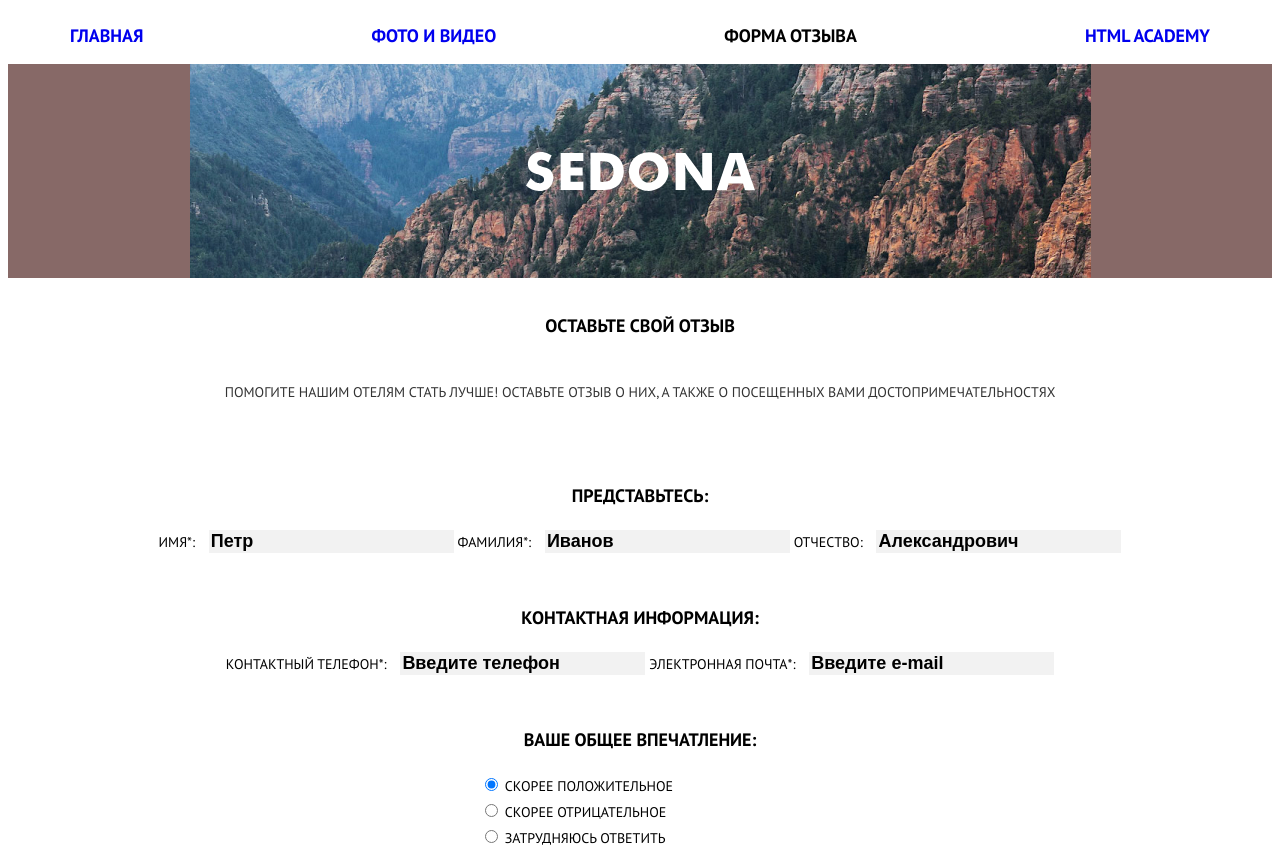
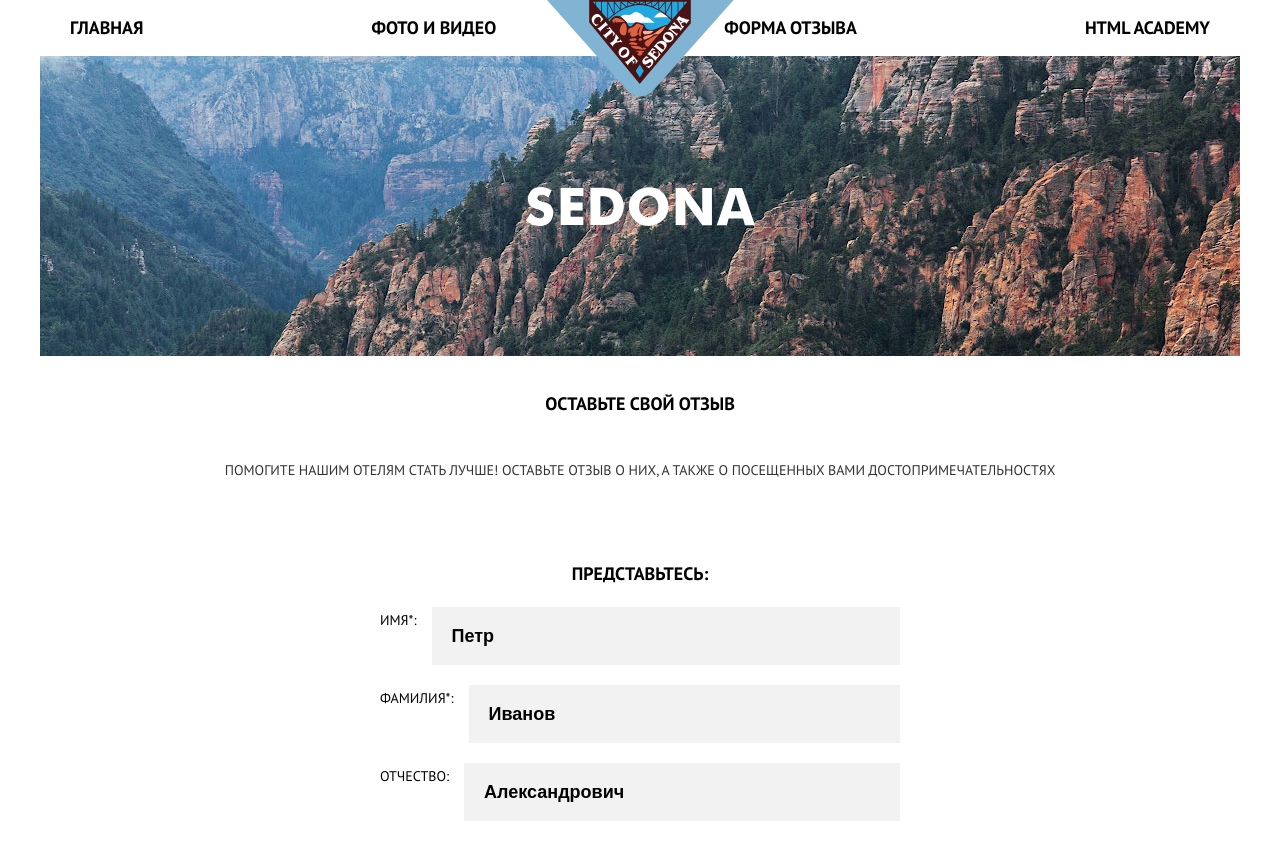
Before and after one commit to RSKOne/1496883-sedona-22, a website: page source/form.html in a window 1280 px wide. Shown: the top 854 px of the page. Drawn offline with nearby package versions, Linux system fonts and the light colour scheme; files that its build step writes are made by us from their sources; files whose address does not match are found by name.

Commit message:
adding proper look of first 2 form fieldsets

```diff
--- a/source/form.html
+++ b/source/form.html
@@ -6,11 +6,13 @@
     <title>HTML Academy: Седона</title>
     <link rel="stylesheet" href="css/style.css">
   </head>
-  <body class="page-body">
+  <body class="page__body">
     <header class="header">
       <div class="header__logo">
         <a class="header__logo-link" href="index.html">
           <img class="header__logo-mobile" src="img/logotype-mobile.svg.svg" alt="Логотип city of Sedona">
+          <img class="header__logo-tablet" src="img/logotype-tablet.svg.svg" alt="Логотип city of Sedona">
+          <img class="header__logo-desktop" src="img/logotype-desktop.svg.svg" alt="Логотип city of Sedona">
         </a>
       </div>
       <div class="header__navigation">
@@ -19,10 +21,10 @@
             <span class="visually-hidden">Открыть меню</span>
           </button>
           <ul class="navigation__list">
-            <li class="navigation__item"><a href="index.html">Главная</a></li>
-            <li class="navigation__item"><a href="catalog.html">Фото и видео</a></li>
-            <li class="navigation__item"><a>Форма отзыва</a></li>
-            <li class="navigation__item"><a href="https://htmlacademy.ru/intensive/adaptive">HTML Academy</a></li>
+            <li class="navigation__item"><a class="navigation__link">Главная</a></li>
+            <li class="navigation__item"><a class="navigation__link" href="catalog.html">Фото и видео</a></li>
+            <li class="navigation__item"><a class="navigation__link" href="form.html">Форма отзыва</a></li>
+            <li class="navigation__item"><a class="navigation__link" href="https://htmlacademy.ru/intensive/adaptive">HTML Academy</a></li>
           </ul>
         </nav>
       </div>
@@ -55,11 +57,11 @@
         </fieldset>
         <fieldset class="review__contacts">
           <legend class="review__legend">Контактная информация:</legend>
-          <label class="review__label">Контактный телефон*:
-            <input class="review__input review__input--phone" type="tel" name="phone" placeholder="Введите телефон" required>
+          <label class="review__label review__label--contacts">Контактный телефон*:
+            <input class="review__input review__input--contacts review__input--phone" type="tel" name="phone" placeholder="Введите телефон" required>
           </label>
-          <label class="review__label">Электронная почта*:
-            <input class="review__input review__input--email" type="email" name="email" placeholder="Введите e-mail" required>
+          <label class="review__label review__label--contacts">Электронная почта*:
+            <input class="review__input review__input--contacts review__input--email" type="email" name="email" placeholder="Введите e-mail" required>
           </label>
         </fieldset>
         <fieldset class="review__impressions">
--- a/source/sass/blocks/review.scss
+++ b/source/sass/blocks/review.scss
@@ -1,25 +1,9 @@
 .review {
-  display: flex;
-  flex-wrap: wrap;
-  flex-direction: column;
   align-items: center;
   font-size: 14px;
   line-height: 26px;
   padding: 0 20px;
   min-width: 320px;
-}
-
-.review__input,
-.review__textarea {
-  font-size: 18px;
-  font-weight: bold;
-  background-color: $lightGrey;
-  border: none;
-  margin-left: 10px;
-
-  &::placeholder {
-    color: $basicBlack;
-  }
 }
 
 .review__legend {
@@ -29,15 +13,66 @@
   margin-bottom: 20px;
 }
 
+.review__label {
+  display: flex;
+  justify-content: flex-start;
+
+  &--contacts {
+    flex-wrap: wrap;
+  }
+}
+
+.review__label + .review__label {
+  margin-top: 20px;
+}
+
+.review__input,
+.review__textarea {
+  font-size: 18px;
+  font-weight: bold;
+  background-color: $lightGrey;
+  border: none;
+  padding-left: 20px;
+
+  &::placeholder {
+    color: $basicBlack;
+  }
+}
+
+.review__input {
+  margin-left: 15px;
+  flex: auto;
+  height: 58px;
+
+  &--contacts {
+    flex-basis: 100%;
+    margin: 0;
+  }
+}
 
 .review__name,
 .review__contacts,
 .review__impressions,
 .review__places,
 .review__comments {
-  min-width: 320px;
+  border: none;
   margin: 0;
   padding: 0;
+}
+
+.review__name {
+  display: flex;
+  flex-direction: column;
+  max-width: 520px;
+  margin: 0 auto;
   margin-bottom: 50px;
-  border: none;
 }
+
+.review__contacts {
+  display: flex;
+  flex-wrap: wrap;
+  flex-direction: column;
+  max-width: 520px;
+  margin: 0 auto;
+  margin-bottom: 50px;
+}
--- a/source/sass/blocks/welcome-inner.scss
+++ b/source/sass/blocks/welcome-inner.scss
@@ -1,11 +1,21 @@
 .welcome-inner {
   position: relative;
   width: auto;
-  height: 214px;
+  height: 160px;
   background-color: $mountainBrown;
   background-image: url("../../img/back-mobile.jpg.jpg");
   background-repeat: no-repeat;
   background-position: bottom;
+
+  @media (min-width: $tablet-width) {
+    height: 300px;
+    background-image: url("../../img/back-desktop.jpg.jpg");
+  }
+
+  @media (min-width: $desktop-width) {
+    max-width: 1200px;
+    margin: 0 auto;
+  }
 }
 
 .welcome__image-inner {
```
